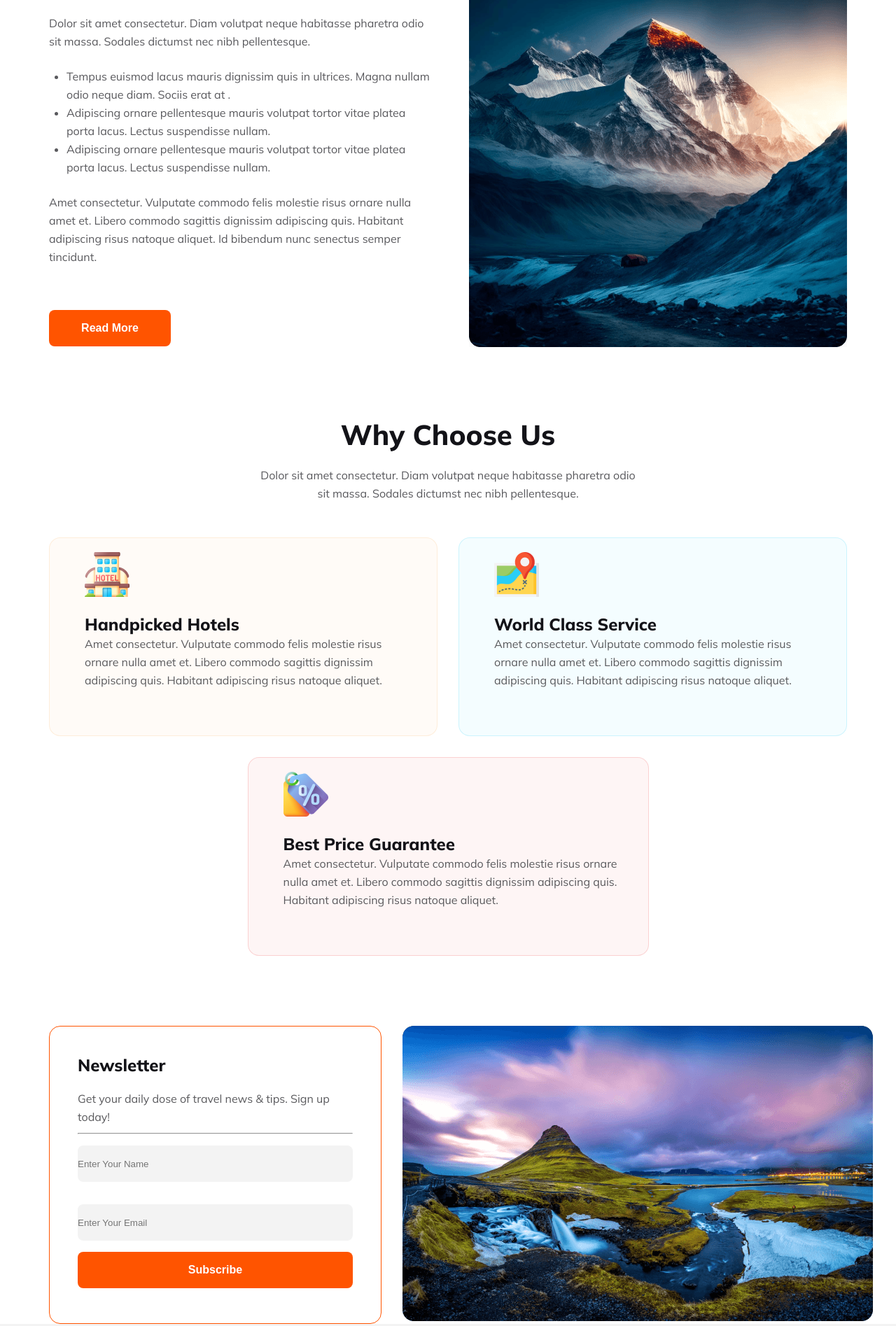
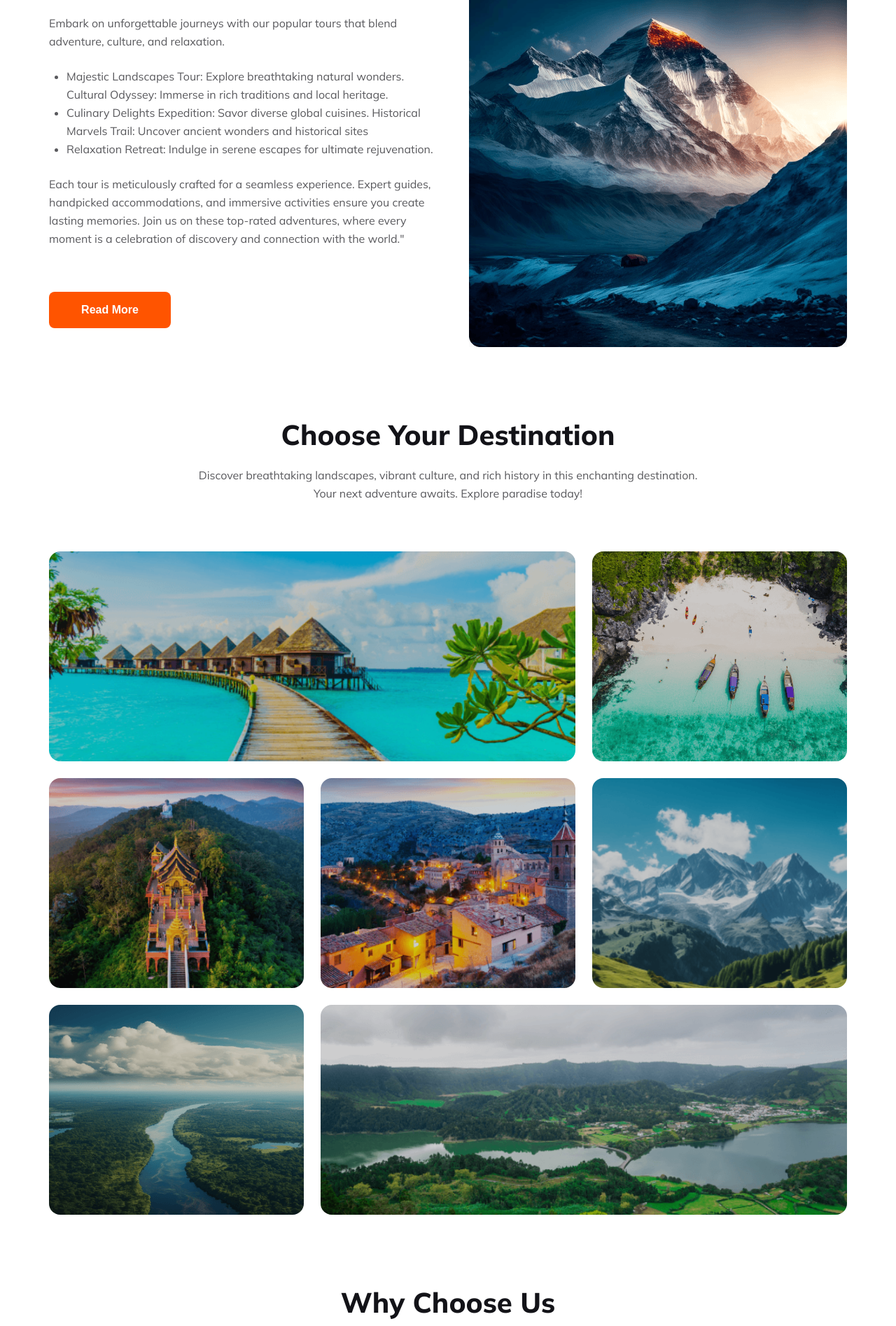
Before and after one commit to chhando/b9-assignment-task-2, a plain HTML site: page index.html in a window 1280 px wide. Shown: the part 654-2549 px from the top of the page at 70% size. Drawn offline with Linux system fonts and the light colour scheme.

Commit message:
added destination section

```diff
--- a/index.html
+++ b/index.html
@@ -20,8 +20,7 @@
         <section class="header-img-container">
             <div>
                 <h1 class="header-title">Explore Your Travel</h1>
-                <p class="header-description">Dolor sit amet consectetur. Nullam suspendisse vitae ultricies dolor
-                    adipiscing. In et odio enim ac quis sapien urna eu phasellus.</p>
+                <p class="header-description">Discover Beyond Boundaries: Your Gateway to Global Adventures. Plan, Explore, and Experience. Unleash the World's Wonders with our Curated Travel Experiences. Start Your Journey Today!!</p>
             </div>
             <div>
                 <div class="input-items">
@@ -38,19 +37,16 @@
         <section class="tours-container">
             <div>
                 <h2 class="tours-title">Our Popular Tours</h2>
-                <p class="tours-description">Dolor sit amet consectetur. Diam volutpat neque habitasse pharetra odio sit
-                    massa. Sodales dictumst nec nibh pellentesque.</p>
+                <p class="tours-description">
+                    Embark on unforgettable journeys with our popular tours that blend adventure, culture, and relaxation.</p>
                 <ul class="tours-description">
-                    <li>Tempus euismod lacus mauris dignissim quis in ultrices. Magna nullam odio neque diam. Sociis
-                        erat at .</li>
-                    <li>Adipiscing ornare pellentesque mauris volutpat tortor vitae platea porta lacus. Lectus
-                        suspendisse nullam.</li>
-                    <li>Adipiscing ornare pellentesque mauris volutpat tortor vitae platea porta lacus. Lectus
-                        suspendisse nullam.</li>
+                    <li>Majestic Landscapes Tour: Explore breathtaking natural wonders.
+                        Cultural Odyssey: Immerse in rich traditions and local heritage.</li>
+                    <li>Culinary Delights Expedition: Savor diverse global cuisines.
+                        Historical Marvels Trail: Uncover ancient wonders and historical sites</li>
+                    <li>Relaxation Retreat: Indulge in serene escapes for ultimate rejuvenation.</li>
                 </ul>
-                <p class="tours-description">Amet consectetur. Vulputate commodo felis molestie risus
-                    ornare nulla amet et. Libero commodo sagittis dignissim adipiscing quis. Habitant adipiscing risus
-                    natoque aliquet. Id bibendum nunc senectus semper tincidunt. </p>
+                <p class="tours-description">Each tour is meticulously crafted for a seamless experience. Expert guides, handpicked accommodations, and immersive activities ensure you create lasting memories. Join us on these top-rated adventures, where every moment is a celebration of discovery and connection with the world." </p>
                 <button id="btn-primary" class="btn-primary">Read More</button>
             </div>
             <div>
@@ -59,35 +55,47 @@
         </section>
         <!-- popular tours section end -->
 
+        <!-- destination section start  -->
+        <section class="destination-container">
+            <div>
+                <h1 class="destination-title">Choose Your Destination</h1>
+                <p class="destination-description">Discover breathtaking landscapes, vibrant culture, and rich history in this enchanting destination. Your next adventure awaits. Explore paradise today!</p>
+            </div>
+            <div class="destination-img-container">
+                <div class="item img1"><img src="./Images/Rectangle 5.png" alt=""></div>
+                <div class="item img2"><img src="./Images/Rectangle 8.png" alt=""></div>
+                <div class="item img3"><img src="./Images/Rectangle 6.png" alt=""></div>
+                <div class="item img4"><img src="./Images/Rectangle 7.png" alt=""></div>
+                <div class="item img5"><img src="./Images/Rectangle 9.png" alt=""></div>
+                <div class="item img6"><img src="./Images/Rectangle 11.png" alt=""></div>
+                <div class="item img7"><img src="./Images/Rectangle 10.png" alt=""></div>
+            </div>
+        </section>
+
         <!-- service section start -->
         <section>
             <div class="service-title-container">
                 <h1 class="service-title">Why Choose Us</h1>
-                <p class="service-description">Dolor sit amet consectetur. Diam volutpat neque habitasse pharetra odio
-                    sit massa. Sodales dictumst nec nibh pellentesque.</p>
+                <p class="service-description">"Choose us for seamless travel experiences, personalized itineraries, and unmatched customer service. Your journey begins with trust and excellence."</p>
             </div>
             <div class="card-container">
                 <div class="service-card-1">
                     <img class="card-img" src="./Images/hotel 1.png" alt="">
                     <h2 class="card-title">Handpicked Hotels</h2>
-                    <p class="card-description">Amet consectetur. Vulputate commodo felis molestie risus ornare nulla
-                        amet et. Libero commodo sagittis dignissim adipiscing quis. Habitant adipiscing risus natoque
-                        aliquet. </p>
+                    <p class="card-description">
+                        Indulge in luxury with our handpicked hotels. Immerse yourself in comfort, style, and unparalleled hospitality for an unforgettable travel experience.</p>
                 </div>
                 <div class="service-card-2">
                     <img class="card-img" src="./Images/map 1.png" alt="">
                     <h2 class="card-title">World Class Service</h2>
-                    <p class="card-description">Amet consectetur. Vulputate commodo felis molestie risus ornare nulla
-                        amet et. Libero commodo sagittis dignissim adipiscing quis. Habitant adipiscing risus natoque
-                        aliquet. </p>
+                    <p class="card-description">Experience world-class service that exceeds expectations. Our dedicated team ensures every moment of your journey is exceptional and memorable.</p>
                 </div>
 
             </div>
             <div class="service-card-3">
                 <img class="card-img" src="./Images/price-tag 1.png" alt="">
                 <h2 class="card-title">Best Price Guarantee</h2>
-                <p class="card-description">Amet consectetur. Vulputate commodo felis molestie risus ornare nulla amet
-                    et. Libero commodo sagittis dignissim adipiscing quis. Habitant adipiscing risus natoque aliquet.
+                <p class="card-description">Unlock your wanderlust without breaking the bank. Our best price guarantee ensures budget-friendly adventures with unmatched value. Start exploring now!
                 </p>
             </div>
         </section>
@@ -133,7 +141,7 @@
             <i class="fa-brands fa-telegram"></i>
         </div>
         <hr class="footer-hr">
-        <h4 class="copyright-section" >&#169; Jonaki <span class="logo-style">Travel</span> 2024</h4>
+        <h4 class="copyright-section">&#169; Jonaki <span class="logo-style">Travel</span> 2024</h4>
     </footer>
 
 </body>
--- a/styles/style.css
+++ b/styles/style.css
@@ -122,7 +122,74 @@ main section {
     margin-top: 63px;
 }
 
+/* destination secrion styles */
+
+
+.destination-title {
+    color: #131318;
+    text-align: center;
+    font-size: 40px;
+    font-weight: 800;
+}
+
+.destination-description {
+    color: rgba(19, 19, 24, 0.70);
+    text-align: center;
+    font-size: 16px;
+    font-weight: 400;
+    line-height: 26px;
+    padding: 20px 200px;
+}
+
+.destination-img-container {
+    margin-top: 50px;
+    justify-content: center;
+    gap: 24px;
+    display: grid;
+    grid-template-columns: 1fr 1fr 1fr;
+    grid-template-rows: 300px 300px 300px;
+    grid-template-areas: " img1 img1 img2 "
+                         "img3 img4 img5"
+                         "img6 img7 img7";
+}
+
+.destination-img-container .img1 {
+    grid-area: img1;
+}
+
+.destination-img-container .img2 {
+    grid-area: img2;
+}
+
+.destination-img-container .img3 {
+    grid-area: img3;
+}
+
+.destination-img-container .img4 {
+    grid-area: img4;
+}
+
+.destination-img-container .img5 {
+    grid-area: img5;
+}
+
+.destination-img-container .img6 {
+    grid-area: img6;
+}
+
+.destination-img-container .img7 {
+    grid-area: img7;
+}
+
+.destination-img-container .item img {
+    width: 100%;
+    height: 100%;
+    border-radius: 16px;
+    object-fit: cover;
+}
+
 /* servise section styles */
+
 
 .service-title-container {
     text-align: center;
@@ -243,6 +310,10 @@ hr {
     background: rgba(19, 19, 24, 0.05);
     border: none;
     margin: 16px 40px;
+    padding-left: 30px;
+    color: rgba(19, 19, 24, 0.30);
+    font-size: 16px;
+    font-weight: 400;
 }
 
 #btn-sub {
@@ -257,19 +328,16 @@ hr {
     flex-direction: column;
 }
 
-.save-container {
+/* .save-container {
     width: 324px;
     height: 120px;
-    /* transform: rotate(-19.628deg); */
+    transform: rotate(-19.628deg);
     border-radius: 16px;
     background: #FF5400;
     position:absolute;
     margin-bottom:100px;
 
-
-
-
-}
+} */
 
 .save-container h3 {
     color: #FFF;
@@ -287,8 +355,8 @@ hr {
 }
 
 /*footer style  */
-
 .footer-container {
+    margin-top: 50px;
     height: 502px;
     background: rgba(19, 19, 24, 0.05);
 }
@@ -407,11 +475,43 @@ hr {
 
     /* tours section responsive end */
 
+    /* destination section start */
+    .destination-conatainer{
+        width: 560px;
+    }
+    .destination-img-container{
+        margin-left:20px;
+        width:100%;
+        grid-template-columns: 1fr;
+        grid-template-rows: 300px;
+        grid-template-areas: "img1"
+                             "img2"
+                             "img3"
+                             "img4"
+                             "img5"
+                             "img6"
+                             "img7";
+    }
+
+    .destination-title{
+        font-size: 20px;
+        margin-top: 600px;
+        width: 560px;
+    }
+    .destination-description{
+        padding: 10px 20px;
+        width: 560px;
+    }
+    .destination-img-container .item img{
+        width: 560px;
+        /* margin-left: 20px; */
+    }
+
+
     /* service section responsive start */
 
     .service-title {
         width: 560px;
-        margin-top: 600px;
         font-size: 20px;
     }
 
@@ -438,30 +538,35 @@ hr {
     }
 
     /* subscribe section start */
-    .subscription-container{
+    .subscription-container {
         flex-direction: column;
         width: 560px;
-        margin-left:20px;
+        margin-left: 20px;
     }
-    .newsletter{
-        padding-left:40px;
+
+    .newsletter {
+        padding-left: 40px;
     }
-    hr{
+
+    hr {
         width: 400px;
     }
-    .subscription-img{
-        width:100%;
+
+    .subscription-img {
+        width: 100%;
     }
 
     /* footer section style */
 
-    .footer-container{
-        width:600px;
+    .footer-container {
+        width: 600px;
     }
-    .footer-description{
-        padding:10px 30px;
+
+    .footer-description {
+        padding: 10px 30px;
     }
-    .footer-hr{
-        width:300px;
+
+    .footer-hr {
+        width: 300px;
     }
 }
```
